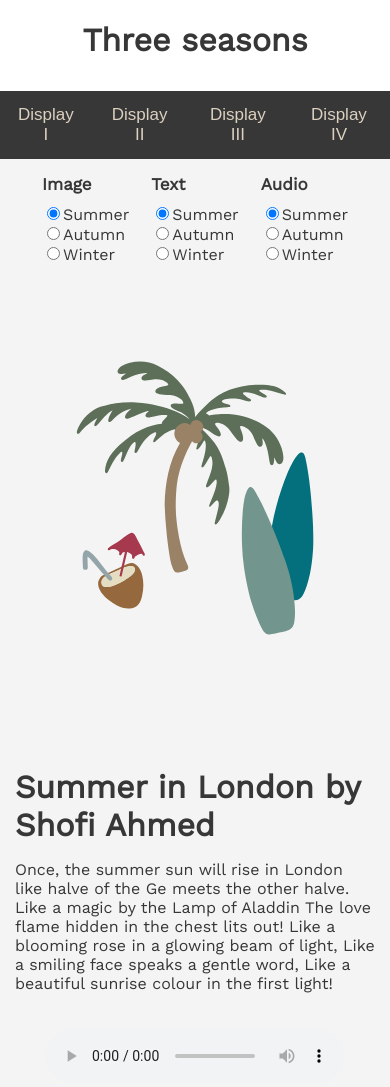
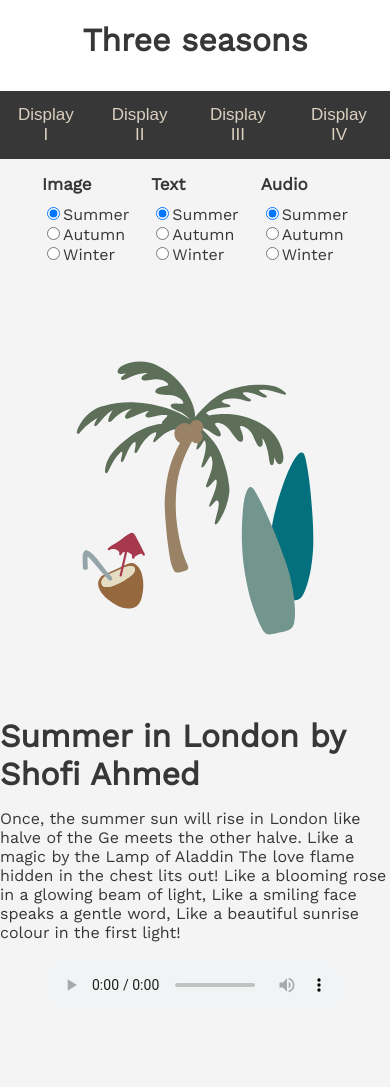
Before and after one commit to IT2810/it2810-webutvikling-h18-prosjekt-2-gruppe--07, a React (Create React App) app: page / in a window 390 px wide. After the commit the page ends 1016 px from the top, so only its background shows below. Built offline with nearby package versions, Linux system fonts and the light colour scheme.

Commit message:
#30 Move audio - Place audio into same div as text so it is placed underneath the text - Move some of the padding and margins in mobile view

```diff
--- a/src/components/content.jsx
+++ b/src/components/content.jsx
@@ -31,15 +31,15 @@ export default class Content extends Component {
           className="contentImage"
           dangerouslySetInnerHTML={{ __html: this.props.svgURL }}
         />
+        <div className="contentTextAndAudio">
           <div className="contentText">
             {this.props.poems.map(poem => (
               <span key={poem.id}>
-              <h1>{poem.title}</h1>
+                <h1 id="poemTitle">{poem.title}</h1>
                 <p>{poem.body}</p>
                 <p>{this.props.data}</p>
               </span>
             ))}
-        </div>
             <div className="contentAudio">
               <audio controls ref={this.audioRef}>
                 <source src={this.getSourceUrl()} type="audio/mpeg" />
@@ -47,6 +47,8 @@ export default class Content extends Component {
               </audio>
             </div>
           </div>
+        </div>
+      </div>
     );
   }
 }
--- a/src/styles/App.css
+++ b/src/styles/App.css
@@ -34,24 +34,18 @@ h2 {
   grid-area: content;
   display: grid;
   grid-template-areas:
-    "img text"
-    ". audio";
+    "img textAndAudio";
   grid-gap: 20px;
   grid-template-columns: 1.5fr 1fr;
 }
 
-.contentImage {
-  grid-area: img;
-
-}
-
-.contentText {
-  grid-area: text;
-  margin-top: 30px;
+.contentTextAndAudio {
+  grid-area: textAndAudio;
+  margin-top: 2em;
 }
 
 .contentAudio {
-  grid-area: audio;
+  margin-top: 2em;
 }
 
 .categories {
@@ -87,12 +81,13 @@ h2 {
     grid-template-columns: 100%;
     grid-gap: 0;
   }
+
   .contentAll {
     grid-template-areas:
       "img"
-      "text"
-      "audio";
+      "textAndAudio";
     grid-template-columns: 100%;
+    grid-template-rows: auto 1fr;
   }
 
   .categories {
@@ -105,10 +100,11 @@ h2 {
 
   .contentAudio {
     justify-self: center;
+    margin-top: 0;
   }
 
-  .contentText {
-    padding: 0px 15px 0px;
+  .contentTextAndAudio {
+    margin-top: 0;
   }
 
   .navbar {
@@ -117,6 +113,8 @@ h2 {
     justify-content: center;
   }
 
-
+  #poemTitle {
+    margin: 0;
+  }
 
 }
```
Lines whose indentation alone changed are shown as unchanged.
